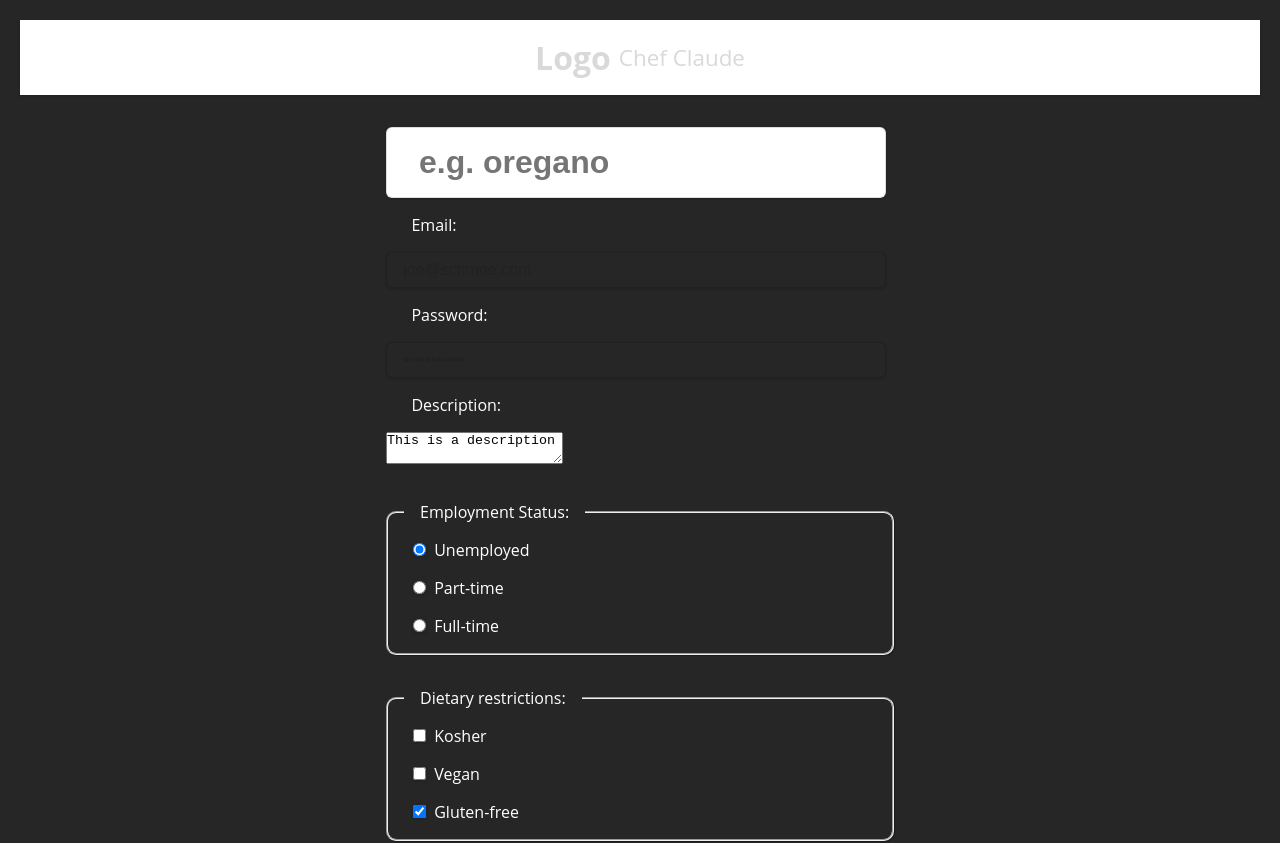
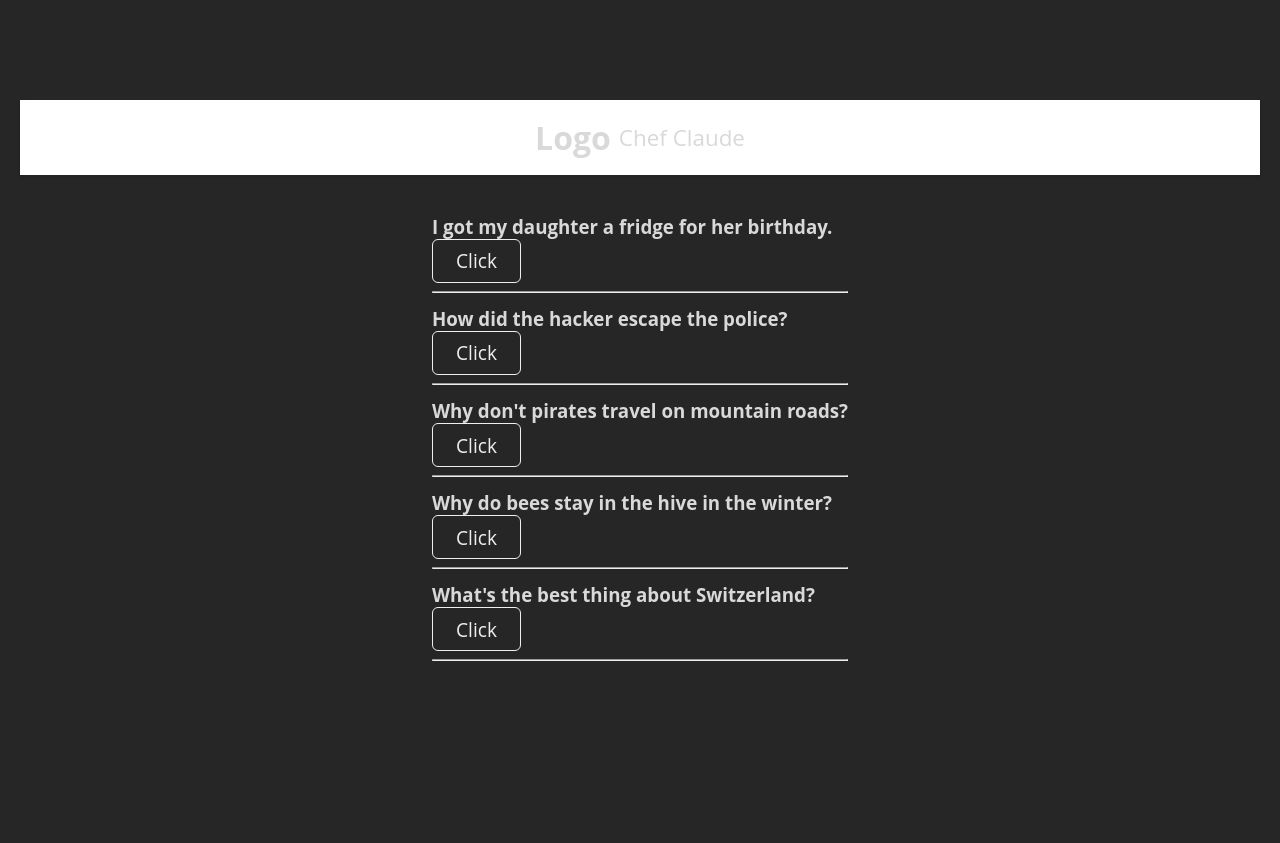
Before and after one commit to Jogata/SoftUni-React-Project, a React (Vite) app in the folder client/: page / in a window 1280 px wide. Shown: the top 843 px of the page. After the commit the page ends 800 px from the top, so only its background shows below. Built offline with nearby package versions, Linux system fonts and the light colour scheme; a web font is replaced by a local one.

Commit message:
practice conditional rendering

```diff
--- a/client/public/styles.css
+++ b/client/public/styles.css
@@ -1104,42 +1104,21 @@ main > .title {
   text-align: center;
 }
 
-form .value {
-  /* width: 100px; */
-  /* height: 100px; */
-  /* display: flex; */
-  /* align-items: center; */
-  /* justify-content: center; */
-  color: #262626;
-  font-size: 2rem;
-  font-weight: bold;
-  /* border: none; */
-  /* border-radius: 50%; */
-  background-color: white;
-  /* cursor: pointer; */
+.jokes li {
+  padding: 0.4em 0;
+  color: #D9D9D9;
 }
 
-label {
-  color: white;
-  font-size: 1rem;
+.jokes li p {
+  padding: 0.5em 0;
 }
 
-.test {
-  margin-top: 2rem;
-  color: white;
-  border-radius: 10px;
-  box-shadow: 1px 1px 1px #0005;
+.jokes li button {
+  margin-bottom: 0.5rem;
+  padding: 0.4em 1.2em;
+  color: #eee;
+  font-size: 1.2rem;
+  text-transform: capitalize;
+  border-radius: 6px;
+  border: 1px solid;
 }
-
-.test legend {
-  margin-left: 1rem;
-  padding: 0 1rem;
-}
-
-.test input {
-  width: auto;
-}
-
-.test label {
-  color: white;
-}
--- a/client/src/components/recepies/Main.jsx
+++ b/client/src/components/recepies/Main.jsx
@@ -13,35 +13,85 @@ export function Main() {
         event.preventDefault();
         const form = event.currentTarget;
         const formData = new FormData(form);
-        // const newIngridient = data.get("ingridient");
-        // const employmentStatus = data.get("employmentStatus");
-        // console.log(employmentStatus);
-        // const dietaryRestriction = data.get("dietaryRestrictions");
-        // console.log(dietaryRestriction);
-        const data = Object.fromEntries(formData);
-        console.log(data);
-        const dietaryRestrictions = formData.getAll("dietaryRestrictions");
-        console.log(dietaryRestrictions);
-        const allData = {
-            ...data,
-            dietaryRestrictions
-        };
-        console.log(allData);
-        // const favColor = data.get("favColors");
-        // console.log(favColor);
-        // console.log(newIngridient);
+        // const data = Object.fromEntries(formData);
+        // console.log(data);
         // setIngridients(prevIngridients => [...prevIngridients, newIngridient]);
         form.reset();
     }
 
+    function Joke(props) {
+        const [isShown, setIsShown] = useState(false);
+        console.log(isShown);
+
+        function toggle() {
+            console.log("toggle");
+            setIsShown(!isShown);
+        }
+
+        return (
+            <div>
+                {props.setup && <h3>{props.setup}</h3>}
+                {isShown && <p>{props.punchline}</p>}
+                <button onClick={toggle}>click</button>
+                <hr />
+            </div>
+        )
+    }
+
+    function Jokes(props) {
+        const jokes = props.jokes;
+        console.log(jokes);
+
+        return (
+            <ul className="jokes">
+                {jokes.map(joke => {
+                    return (
+                        <li key={joke.id}>
+                            <Joke setup={joke.setup} punchline={joke.punchline} />
+                        </li>
+                    )
+                })}
+            </ul>
+        )
+    }
+
     function handleChange(e) {
         setValue(e.currentTarget.value);
-        console.log(value);
+        // console.log(value);
     }
+
+    const jokes = [
+        {
+            id: 1,
+            setup: "I got my daughter a fridge for her birthday.",
+            punchline: "I can't wait to see her face light up when she opens it."
+        },
+        {
+            id: 2,
+            setup: "How did the hacker escape the police?",
+            punchline: "He just ransomware!"
+        },
+        {
+            id: 3,
+            setup: "Why don't pirates travel on mountain roads?",
+            punchline: "Scurvy."
+        },
+        {
+            id: 4,
+            setup: "Why do bees stay in the hive in the winter?",
+            punchline: "Swarm."
+        },
+        {
+            id: 5,
+            setup: "What's the best thing about Switzerland?",
+            punchline: "I don't know, but the flag is a big plus!"
+        }
+    ]
 
     return (
         <main>
-            <form className="recipe-form" onSubmit={handleSubmit}>
+            <Jokes jokes={jokes} />
+            <form className="recipe-form" onSubmit={handleSubmit} style={{display: "none"}}>
                 <input
                     className="value"
                     type="text"
@@ -51,95 +101,6 @@ export function Main() {
                     onChange={e => handleChange(e)}
                     value={value}
                 />
-                <label htmlFor="email">Email:</label>
-                <input
-                    id="email"
-                    defaultValue="joe@schmoe.com"
-                    type="email"
-                    name="email"
-                    placeholder="joe@schmoe.com"
-                />
-                <label htmlFor="password">Password:</label>
-                <input
-                    id="password"
-                    defaultValue="password123"
-                    type="password"
-                    name="password"
-                />
-
-                <label htmlFor="description">Description:</label>
-                <textarea
-                    id="description"
-                    name="description"
-                    defaultValue="This is a description"
-                ></textarea>
-
-                <fieldset className="test">
-                    <legend>Employment Status:</legend>
-                    <label>
-                        <input
-                            type="radio"
-                            name="employmentStatus"
-                            defaultChecked={true}
-                        />
-                        Unemployed
-                    </label>
-                    <label>
-                        <input
-                            type="radio"
-                            name="employmentStatus"
-                        />
-                        Part-time
-                    </label>
-                    <label>
-                        <input
-                            type="radio"
-                            name="employmentStatus"
-                        />
-                        Full-time
-                    </label>
-                </fieldset>
-
-                <fieldset className="test">
-                    <legend>Dietary restrictions:</legend>
-                    <label>
-                        <input
-                            type="checkbox"
-                            name="dietaryRestrictions"
-                            value="kosher"
-                        />
-                        Kosher
-                    </label>
-                    <label>
-                        <input
-                            type="checkbox"
-                            name="dietaryRestrictions"
-                            value="vegan"
-                        />
-                        Vegan
-                    </label>
-                    <label>
-                        <input
-                            type="checkbox"
-                            name="dietaryRestrictions"
-                            defaultChecked={true}
-                            value="gluten-free"
-                        />
-                        Gluten-free
-                    </label>
-                </fieldset>
-
-                <label htmlFor="favColor">What is your favorite color?</label>
-                <select id="favColor" name="favColor" defaultValue="" required>
-                    <option value="" disabled>-- Choose a color --</option>
-                    <option value="red">Red</option>
-                    <option value="orange">Orange</option>
-                    <option value="yellow">Yellow</option>
-                    <option value="green">Green</option>
-                    <option value="blue">Blue</option>
-                    <option value="indigo">Indigo</option>
-                    <option value="violet">Violet</option>
-                </select>
 
                 <button type="submit">Add ingridient</button>
 
```
